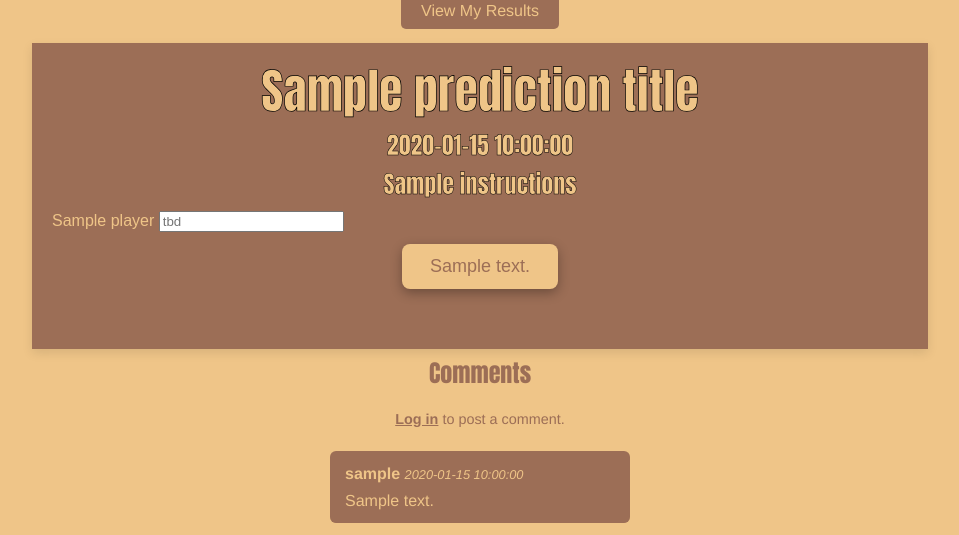
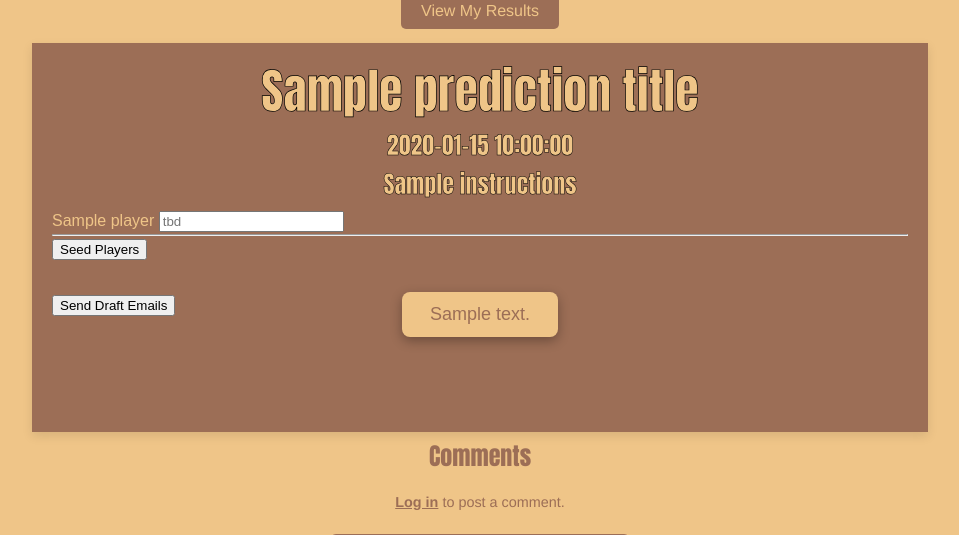
Before and after one commit to BillK181/football_prophesy, a Python web app: template templates/update_draft.html in a window 1280 px wide. Shown: the part 453-988 px from the top of the page, without its empty margins (160-1119 px from the left). Run offline with Jinja, Linux system fonts and the light colour scheme; the template is opened without the code that fills it: most values are stand-ins (such as "Sample title", 1, 10 or a date in 2020).

Commit message:
“scriptfix”

```diff
--- a/templates/update_draft.html
+++ b/templates/update_draft.html
@@ -16,6 +16,20 @@
                 placeholder="tbd"
             >
         </div>
+
+        <hr>
+
+        <form method="POST" action="{{ url_for('draft.seed_players') }}">
+            <button type="submit" class="btn btn-warning">
+                Seed Players
+            </button>
+        </form>
+
+        <form method="POST" action="{{ url_for('draft.send_draft_emails') }}">
+            <button type="submit" class="btn btn-primary">
+                Send Draft Emails
+            </button>
+        </form>
     {% endfor %}
 
 {% endblock %}
```
Also changed, not shown: routes/draft_routes.py (+29 -0 lines).
